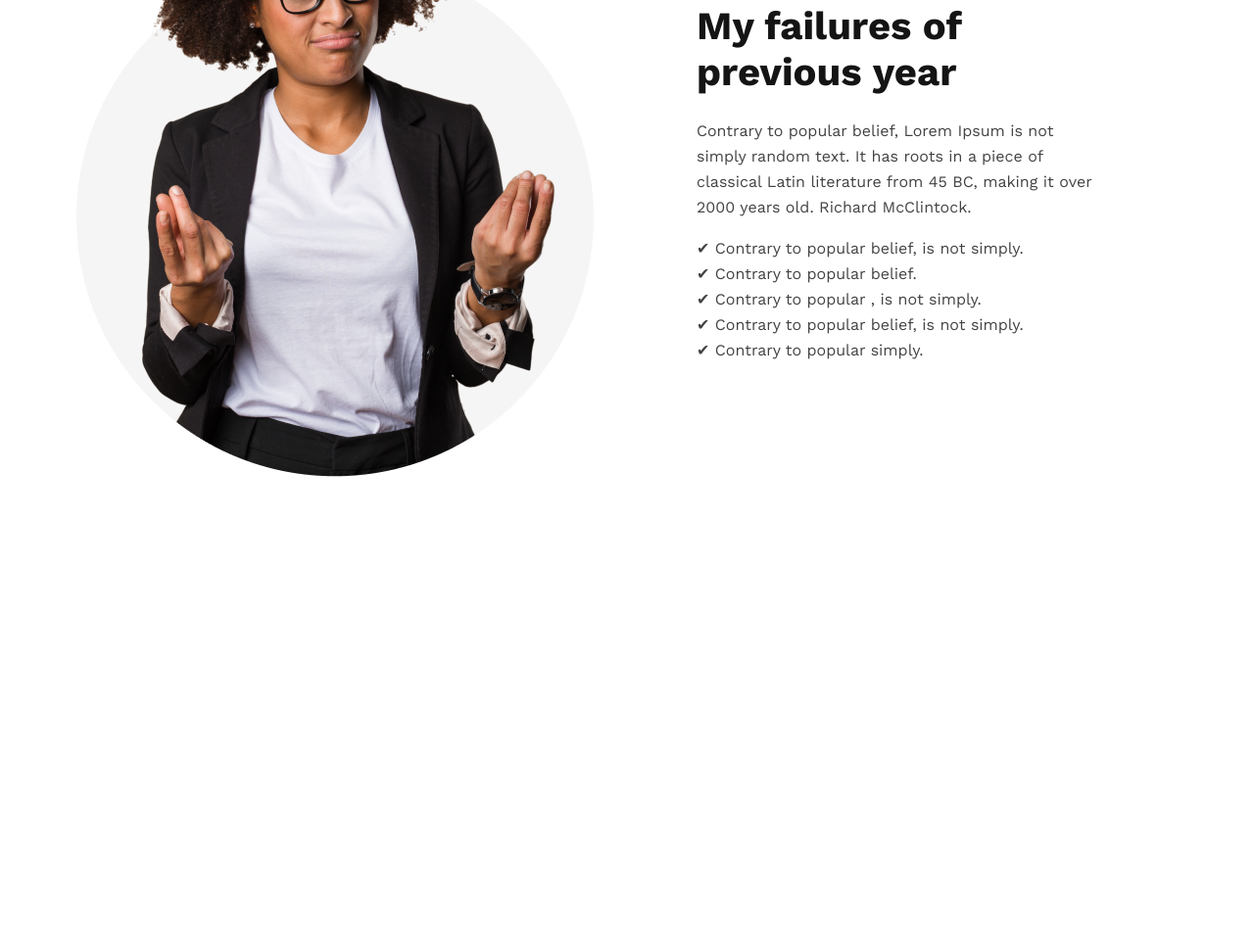
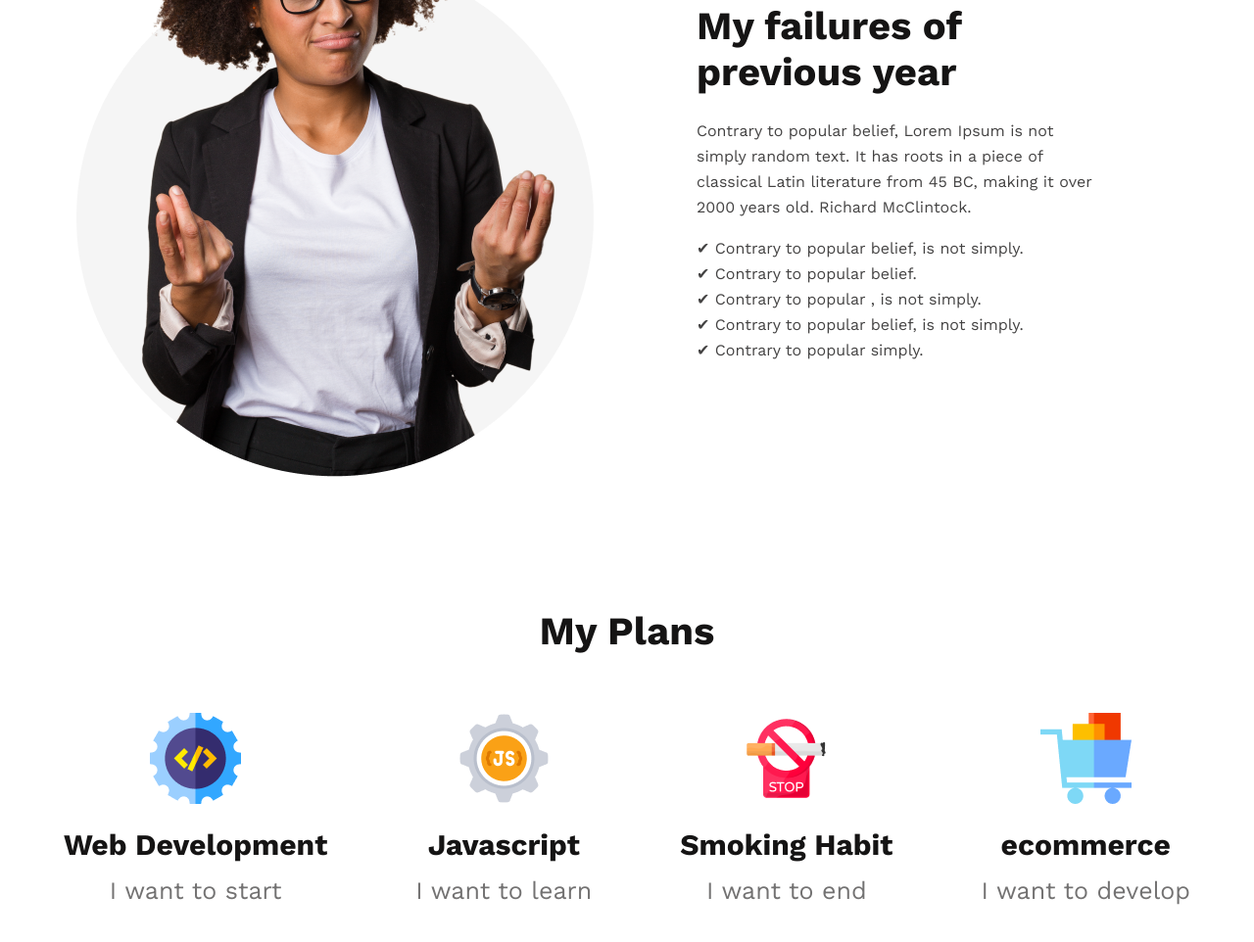
Before and after one commit to Rayhanali-dev/Think-positive, a plain HTML site: page index.html in a window 1280 px wide. Shown: the part 1146-2108 px from the top of the page at 98% size. Before the commit the page ends 1767 px from the top, so only its background shows below. Drawn offline with nearby package versions, Linux system fonts and the light colour scheme.

Commit message:
added a new section

```diff
--- a/css/style.css
+++ b/css/style.css
@@ -107,3 +107,54 @@
 /* ===================================
         failure css end
 =================================== */
+
+
+/* ===================================
+        plan css start
+=================================== */
+
+.plan {
+    margin-bottom: 120px;
+}
+
+.my-plan-header {
+    text-align: center;
+}
+
+.plan-header-title {
+    font-size: 40px;
+    font-weight: 700;
+    color: #151414;
+    margin-bottom: 50px;
+}
+
+.my-plans-wrapper {
+    display: flex;
+    /* gap: 24px; */
+    justify-content: space-between;
+}
+
+.my-plans-item {
+    text-align: center;
+    box-sizing: border-box;
+    padding: 10px;
+}
+
+.plan-title {
+    font-size: 30px;
+    font-weight: 700;
+    color: #151414;
+    margin-top: 20px;
+    margin-bottom: 15px;
+}
+
+.plan-sub-title {
+    font-size: 25px;
+    font-size: 400;
+    color: #737272;
+}
+
+
+/* ===================================
+        plan css end
+=================================== */
--- a/index.html
+++ b/index.html
@@ -55,6 +55,47 @@
         <!-- =====================================
                     failures part end
         ===================================== -->
+
+
+        <!-- =====================================
+                    my plan part start
+        ===================================== -->
+
+        <section class="plan">
+            <div class="container">
+                <div class="my-plan-header">
+                    <h2 class="plan-header-title">My Plans</h2>
+                </div>
+                <div class="my-plans-wrapper">
+                    <div class="my-plans-item">
+                        <img src="images/icons/web.png" alt="web-development">
+                        <h4 class="plan-title">Web Development</h4>
+                        <p class="plan-sub-title">I want to start</p>
+                    </div>
+                    <div class="my-plans-item">
+                        <img src="images/icons/js.png" alt="Javascript">
+                        <h4 class="plan-title">Javascript</h4>
+                        <p class="plan-sub-title">I want to learn</p>
+                    </div>
+                    <div class="my-plans-item">
+                        <img src="images/icons/smoke.png" alt="smoke">
+                        <h4 class="plan-title">Smoking Habit</h4>
+                        <p class="plan-sub-title">I want to end</p>
+                    </div>
+                    <div class="my-plans-item">
+                        <img src="images/icons/ecom.png" alt="ecommerce">
+                        <h4 class="plan-title">ecommerce</h4>
+                        <p class="plan-sub-title">I want to develop</p>
+                    </div>
+                </div>
+            </div>
+        </section>
+
+
+
+        <!-- =====================================
+                    my plan part end
+        ===================================== -->
     </main>
 
 
```
